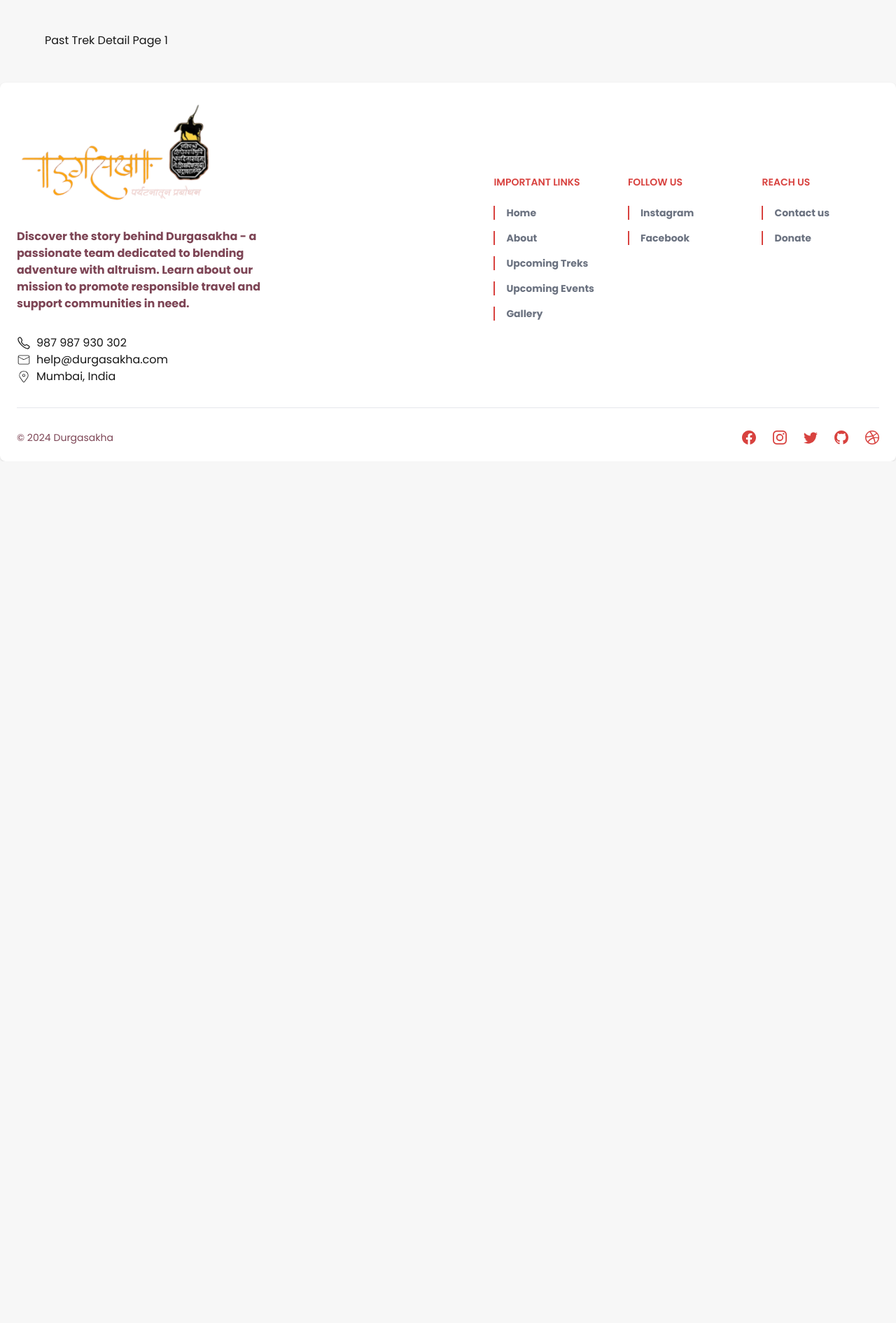
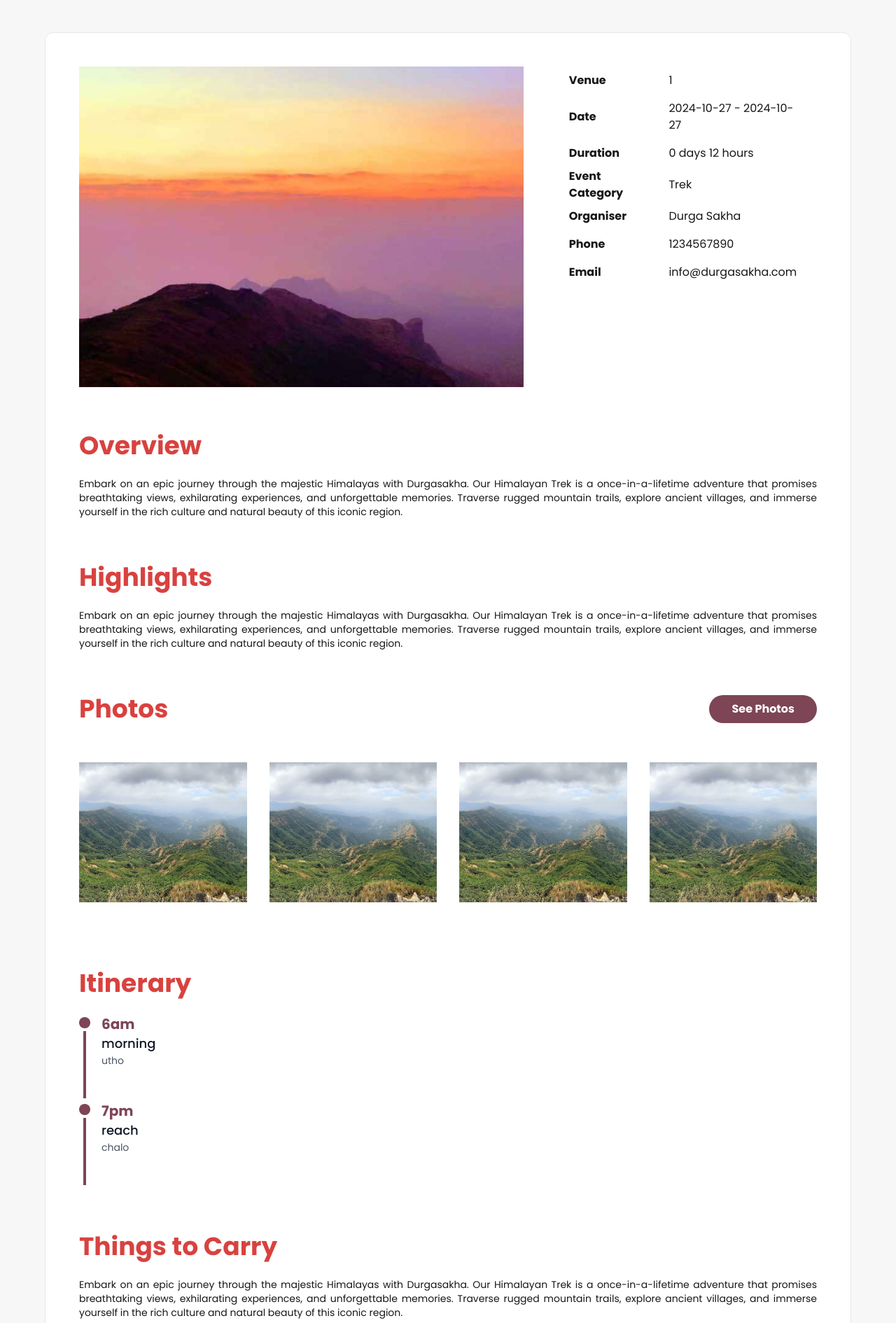
Before and after one commit to RishabhSinha02/durgasakha-frontend, a Next.js app: page /past-treks/1 in a window 1280 px wide. Shown: the part 570-2460 px from the top of the page at 70% size. Before the commit the page ends 1229 px from the top, so only its background shows below. Built offline with nearby package versions, Linux system fonts and the light colour scheme.

Commit message:
Past Trek Detail Page

```diff
--- a/src/app/past-treks/[id]/page.js
+++ b/src/app/past-treks/[id]/page.js
@@ -1,13 +1,179 @@
-"use client";
-import { useParams } from "next/navigation";
+// src/app/upcoming-treks/[id]/page.js
+'use client';
 
-const PastEventDetailPage = () => {
-    const { id } = useParams();
+import Itinerary from '@/app/components/upcoming-treks/itinerary';
+import Image from 'next/image';
+import { useParams } from 'next/navigation';
+
+export default function PastEventDetailPage() {
+    const { id } = useParams(); // Get the dynamic ID from the URL
+    const repeatArray = [1, 2, 3, 4];
+
+    const trekObj = {
+
+        "id": 1,
+        "images": [
+            {
+                "image": "/nature.jpg"
+            },
+            {
+                "image": "/hero.png"
+            }
+        ],
+        "itinerary": [
+            {
+                "title": "6am",
+                "subtitle": "morning",
+                "description": "utho"
+            },
+            {
+                "title": "7pm",
+                "subtitle": "reach",
+                "description": "chalo"
+            }
+        ],
+        "gallery": [],
+        "name": "Irshalgad Trek",
+        "venue": "Khopoli",
+        "start_date": "2024-10-27T06:00:00+05:30",
+        "end_date": "2024-10-27T18:00:00+05:30",
+        "level": "Moderate",
+        "price": "1200.00",
+        "overview": "Embark on an epic journey through the majestic Himalayas with Durgasakha. Our Himalayan Trek is a once-in-a-lifetime adventure that promises breathtaking views, exhilarating experiences, and unforgettable memories. Traverse rugged mountain trails, explore ancient villages, and immerse yourself in the rich culture and natural beauty of this iconic region.",
+        "highlights": "Embark on an epic journey through the majestic Himalayas with Durgasakha. Our Himalayan Trek is a once-in-a-lifetime adventure that promises breathtaking views, exhilarating experiences, and unforgettable memories. Traverse rugged mountain trails, explore ancient villages, and immerse yourself in the rich culture and natural beauty of this iconic region.",
+        "things_to_carry": "Embark on an epic journey through the majestic Himalayas with Durgasakha. Our Himalayan Trek is a once-in-a-lifetime adventure that promises breathtaking views, exhilarating experiences, and unforgettable memories. Traverse rugged mountain trails, explore ancient villages, and immerse yourself in the rich culture and natural beauty of this iconic region.",
+        "what_is_included": "Embark on an epic journey through the majestic Himalayas with Durgasakha. Our Himalayan Trek is a once-in-a-lifetime adventure that promises breathtaking views, exhilarating experiences, and unforgettable memories. Traverse rugged mountain trails, explore ancient villages, and immerse yourself in the rich culture and natural beauty of this iconic region.",
+        "what_is_not_included": "Embark on an epic journey through the majestic Himalayas with Durgasakha. Our Himalayan Trek is a once-in-a-lifetime adventure that promises breathtaking views, exhilarating experiences, and unforgettable memories. Traverse rugged mountain trails, explore ancient villages, and immerse yourself in the rich culture and natural beauty of this iconic region.",
+        "cover_image": "http://localhost:8000/media/trek/cover/legal.png",
+        "facebook_post_link": null,
+        "instagram_post_link": null,
+        "twitter_post_link": null,
+        "youtube_post_link": null,
+        "created_at": "2024-10-23T01:34:19.296151+05:30",
+        "updated_at": "2024-10-23T01:36:48.179981+05:30"
+    }
+
+
+
     return (
-        <div>
-        <h1>Past Trek Detail Page {id}</h1>
+        <div className="card lg:p-12 md:p-8 sm:p-4 p-4 flex flex-col gap-16 rounded-xl bg-white h-full border-gray-200 border">
+            <div className="grid lg:grid-cols-8 md:grid-cols-1 grid-cols-1 gap-16">
+                <div className="lg:h-[458px] md:h-[358px] h-[200px] lg:col-span-5 md:col-span-1 col-span-1" style={{ position: "relative" }}>
+                    <Image
+                        src={trekObj.images[1].image}
+                        alt=""
+                        fill
+                        style={{ objectFit: "cover" }}
+                    />
+                </div>
+                <div className='lg:col-span-3 md:col-span-1 col-span-1'>
+                    <table className="table-auto text-left w-full">
+                        <tbody>
+                            <tr>
+                                <th className="font-bold">Venue</th>
+                                <td className="px-4 py-2">{id}</td>
+                            </tr>
+                            <tr>
+                                <th className=" font-bold">Date</th>
+                                <td className="px-4 py-2">
+                                    {`${trekObj.start_date.split('T')[0]} - ${trekObj.end_date.split('T')[0]}`}
+                                </td>
+                            </tr>
+                            <tr>
+                                <th className=" font-bold">Duration</th>
+                                <td className="px-4 py-2">
+                                    {`${Math.floor((new Date(trekObj.end_date) - new Date(trekObj.start_date)) / (1000 * 60 * 60 * 24))} days ${Math.floor(((new Date(trekObj.end_date) - new Date(trekObj.start_date)) % (1000 * 60 * 60 * 24)) / (1000 * 60 * 60))} hours`}
+                                </td>
+                            </tr>
+                            <tr>
+                                <th className=" font-bold">Event Category</th>
+                                <td className="px-4 py-2">Trek</td>
+                            </tr>
+                            <tr>
+                                <th className=" font-bold">Organiser</th>
+                                <td className="px-4 py-2">Durga Sakha</td>
+                            </tr>
+                            <tr>
+                                <th className=" font-bold">Phone</th>
+                                <td className="px-4 py-2">1234567890</td>
+                            </tr>
+                            <tr>
+                                <th className=" font-bold">Email</th>
+                                <td className="px-4 py-2">info@durgasakha.com</td>
+                            </tr>
+                        </tbody>
+                    </table>
+
+
+                </div>
+            </div>
+
+            <div>
+                <h1 className="text-2xl md:text-3xl lg:text-4xl font-bold text-primary mb-6">Overview</h1>
+                <p className="mt-1 text-sm md:text-sm text-justify max-w-7xl">
+                    {trekObj.overview}
+                </p>
+            </div>
+
+
+            <div>
+                <h1 className="text-2xl md:text-3xl lg:text-4xl font-bold text-primary mb-6">Highlights</h1>
+                <p className="mt-1 text-sm md:text-sm text-justify max-w-7xl">
+                    {trekObj.highlights}
+                </p>
+            </div>
+
+
+            <div>
+                <div className='flex justify-between'>
+                    <h1 className="text-2xl md:text-3xl lg:text-4xl font-bold text-primary mb-6">Photos</h1>
+                    <div>
+                        <button className="bg-secondary text-white px-8 py-2 rounded-full font-bold">See Photos</button>
+                    </div>
+                </div>
+                <div className='grid grid-cols-2 sm:grid-cols-2 md:grid-cols-4 gap-4 md:gap-8 my-8'>
+                    {repeatArray.map((innerItem, innerIndex) => (
+                        <div key={innerIndex} className="relative h-[150px] md:h-[200px] sm:h-[150px]">
+                            <div className='h-full w-full'>
+                                <Image
+                                    src="/nature.jpg"
+                                    alt={'Social Work'}
+                                    className="object-cover h-full w-full"
+                                    width={600}
+                                    height={400}
+                                />
+                            </div>
+                        </div>
+                    ))}
+                </div>
+            </div>
+
+
+            <div>
+                <h1 className="text-2xl md:text-3xl lg:text-4xl font-bold text-primary mb-6">Itinerary</h1>
+                <div className="mt-1 text-sm md:text-sm text-justify max-w-7xl">
+                    <Itinerary itinerary={trekObj.itinerary} />
+                </div>
+            </div>
+
+
+            <div>
+                <h1 className="text-2xl md:text-3xl lg:text-4xl font-bold text-primary mb-6">Things to Carry</h1>
+                <p className="mt-1 text-sm md:text-sm text-justify max-w-7xl">
+                    {trekObj.things_to_carry}
+                </p>
+            </div>
+
+
+            <div>
+                <h1 className="text-2xl md:text-3xl lg:text-4xl font-bold text-primary mb-6">Join Us</h1>
+                <p className="mt-1 text-sm md:text-sm text-justify max-w-7xl">
+                    {trekObj.overview}
+                </p>
+            </div>
+
+
         </div>
+
     );
-};
-
-export default PastEventDetailPage;
+}
```
